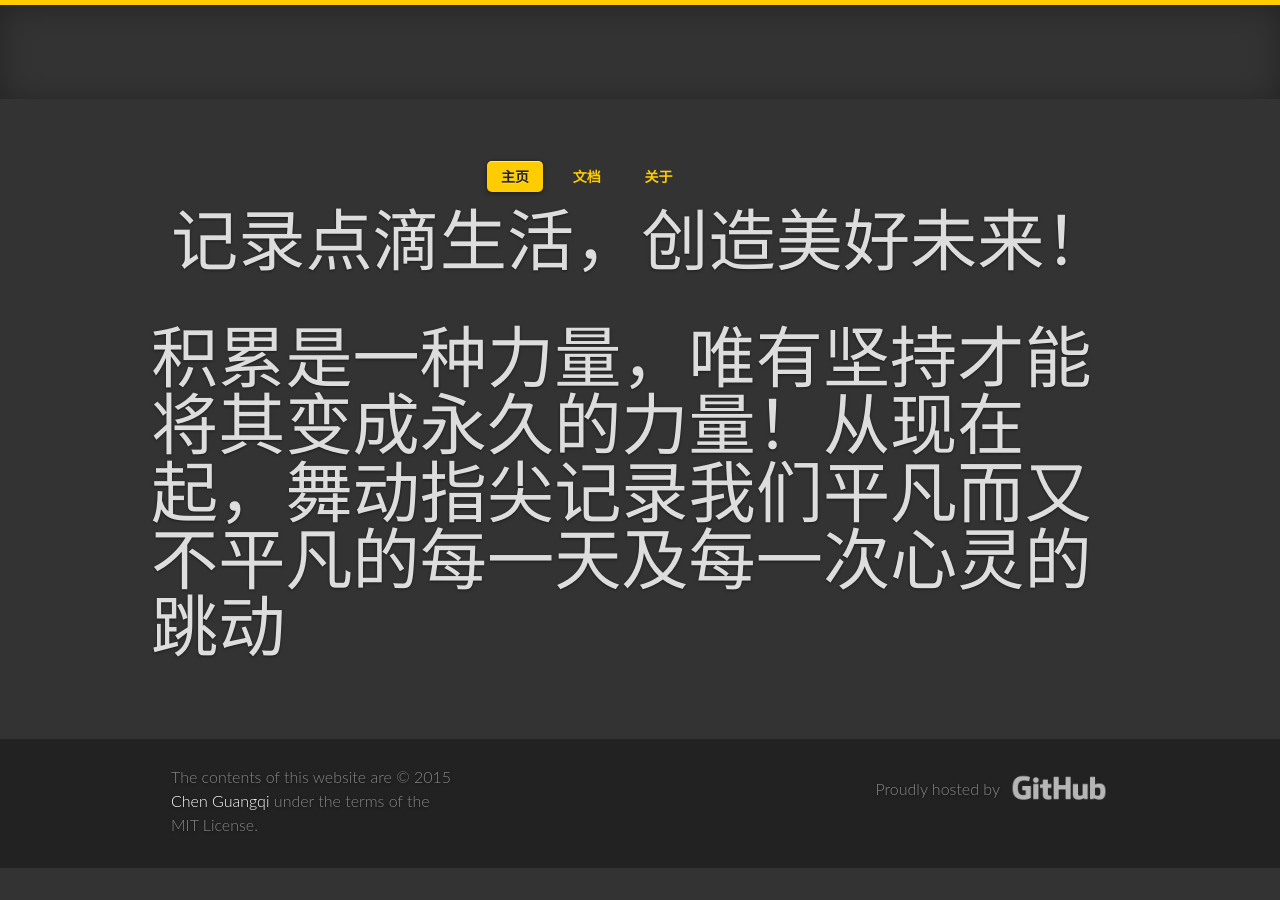
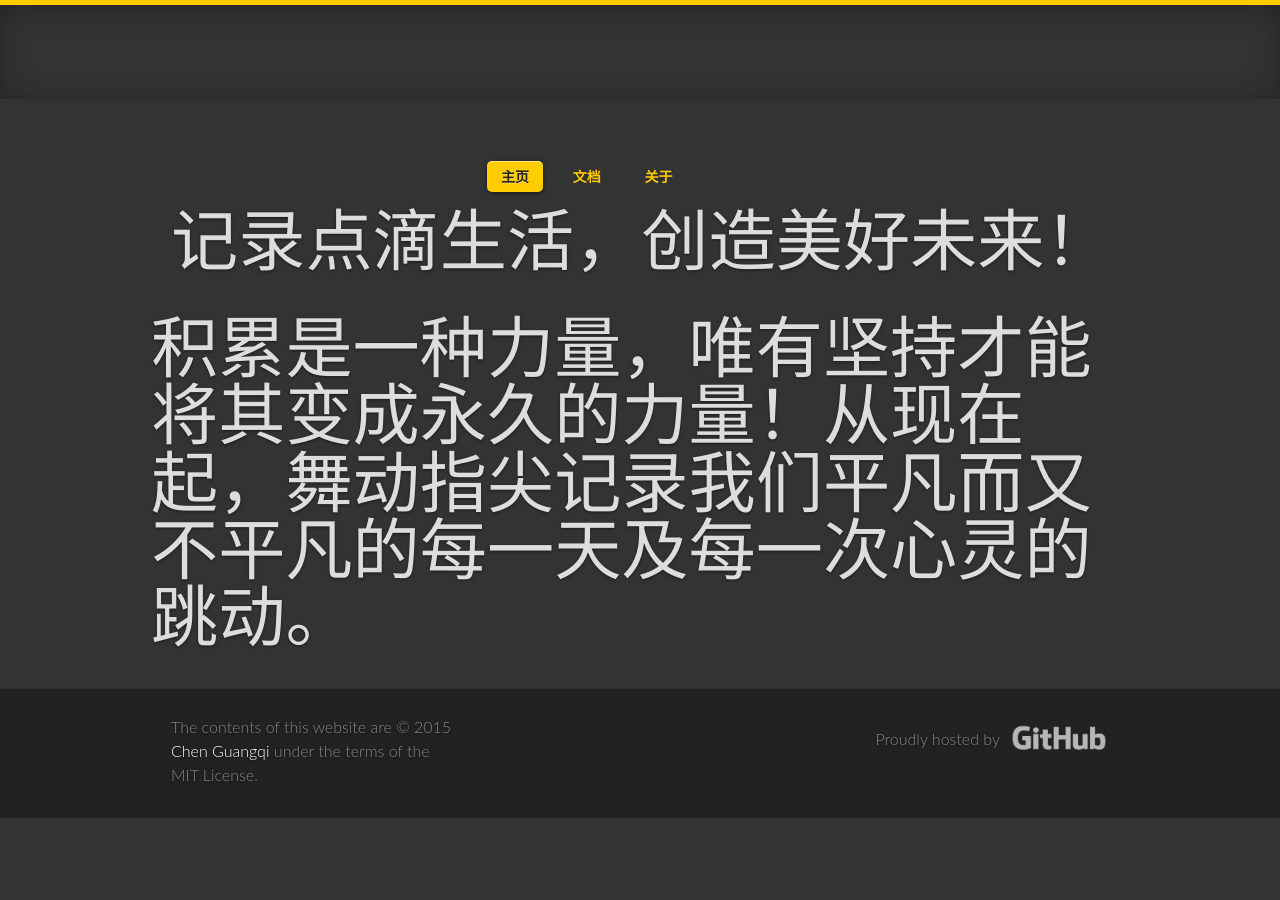
Before and after one commit to chenguangqi/chenguangqi.github.io, a Jekyll site: the page built from index.html, in a window 1280 px wide. Built offline with Jekyll 4.4.1, drawn with Linux system fonts in a browser that asks for light colours; Markdown is read by kramdown in place of the engine named in the settings; the list of posts is cut into pages by our own code.

Commit message:
Update index.html

```diff
--- a/index.html
+++ b/index.html
@@ -9,8 +9,8 @@ overview: true
     <div class="unit whole center-on-mobiles">
       <p class="first">记录点滴生活，创造美好未来！</p>
     </div>
-    <div class="unit whole center-on-mobiles">
-      <p>积累是一种力量，唯有坚持才能将其变成永久的力量！从现在起，舞动指尖记录我们平凡而又不平凡的每一天及每一次心灵的跳动</p>
+    <div class="post-content">
+      <p>积累是一种力量，唯有坚持才能将其变成永久的力量！从现在起，舞动指尖记录我们平凡而又不平凡的每一天及每一次心灵的跳动。</p>
     </div>
   </div>
 </section>
```
